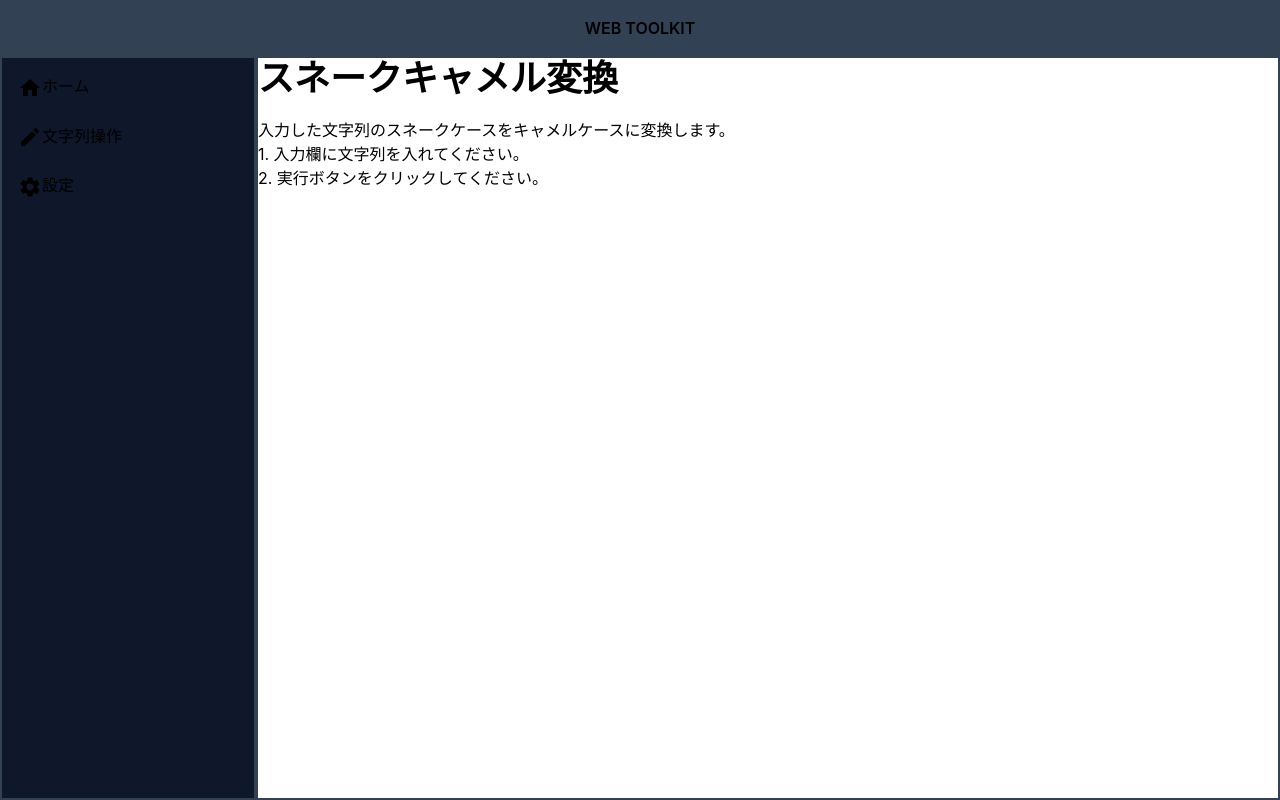
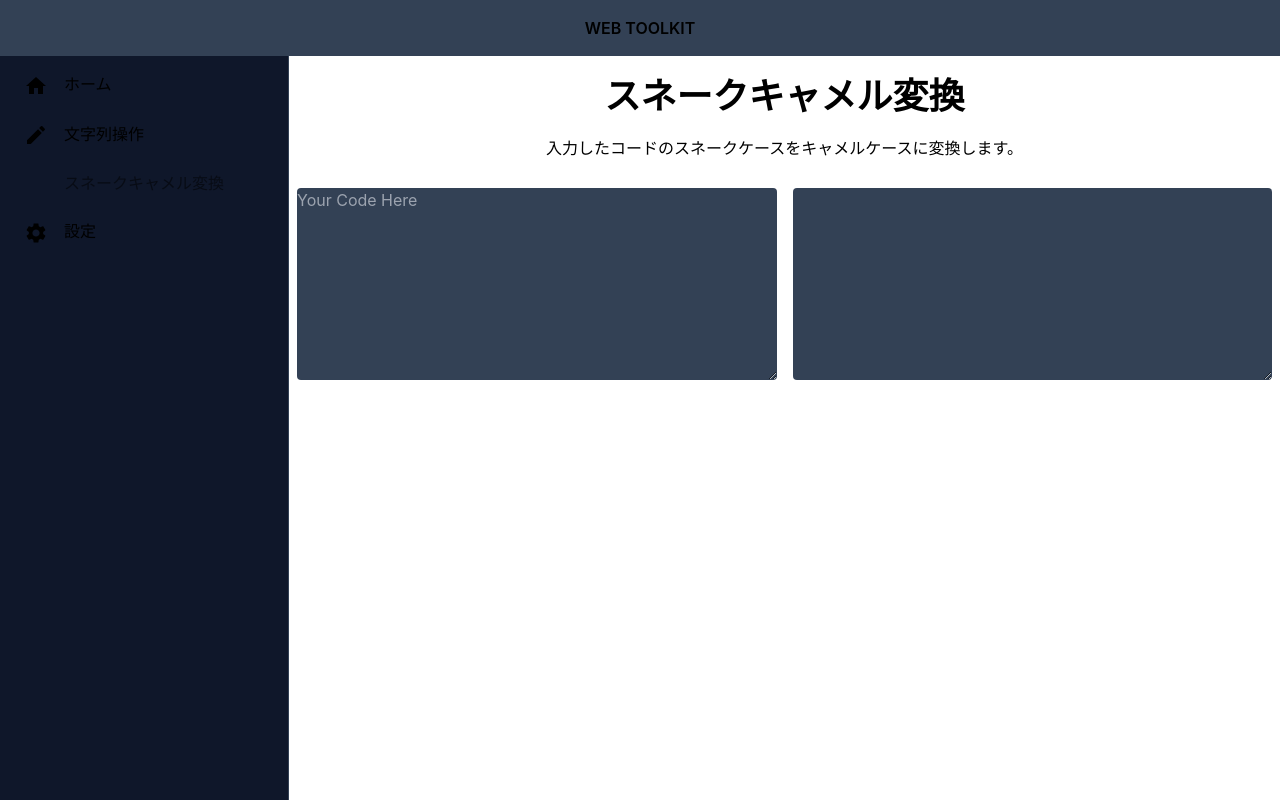
Before and after one commit to sinnlosses/webtools, a Next.js app: page /string/snake-to-camel in a window 1280 px wide. Built offline with nearby package versions, Linux system fonts and the light colour scheme.

Commit message:
サイドバーの親子関係定義完了

```diff
--- a/components/Layouts/Layouts.tsx
+++ b/components/Layouts/Layouts.tsx
@@ -7,11 +7,11 @@ const Layout = ( { children}: { children: ReactElement }) => {
     return (
       <div className="min-h-screen flex flex-col">
         <Navigationbar />
-        <div className="flex flex-col md:flex-row flex-1">
-          <aside className="bg-slate-900 w-full md:w-64 border-2 border-solid border-slate-700">
+        <div className="flex flex-1 w-full">
             <Sidebar />
-          </aside>
-          <main className="flex-1 border-2 border-solid border-slate-700">{children}</main>
+            <main className="flex-1 border-l border-solid border-slate-700">
+                {children}
+            </main>
         </div>
     </div>
     );
--- a/components/Sidebar/Sidebar.tsx
+++ b/components/Sidebar/Sidebar.tsx
@@ -1,25 +1,64 @@
 import React from 'react'
 import Link from 'next/link'
-import {SidebarData} from './SidebarData'
+import {Home, ToolContents, Setting} from './SidebarData'
+
+type ParentType = {
+  title: string,
+  icon: JSX.Element,
+  link: string,
+};
+
+type ChildType = {
+  title: string,
+  link: string,
+};
+
+const ParentContent = (props: ParentType) => {
+  return (
+    <li className='m-2' key={props.title}>
+    <Link href={props.link}>
+      <a className={`flex p-2 rounded hover:bg-slate-700 cursor-pointer`}>
+        <div className='mx-2'>{props.icon}</div>
+        <div className='mx-2'>{props.title}</div>
+      </a>
+    </Link>
+  </li>
+  );
+};
+
+const ChildContent = (props: ChildType) => {
+  return (
+    <li className='m-2' key={props.title}>
+    <Link href={props.link}>
+      <a className={`flex p-2 rounded hover:bg-slate-700 cursor-pointer`}>
+        <div className='mx-2 opacity-50'>{props.title}</div>
+      </a>
+    </Link>
+  </li>
+  );
+};
 
 export default function Sidebar() {
   return (
-    <aside className='bg-slate-900 w-full md:w-60'>
+    <aside className='bg-slate-900 md:w-72 hidden md:block'>
       <nav>
         <ul>
-          {SidebarData.map((value, key) => (
-            <li className='m-2' key={key}>
-              <Link href={value.link}>
-                <a
-                  className={`flex flex-row p-2 bg-slate-900 rounded
-                              hover:bg-slate-700 cursor-pointer`}
-                >
-                  <div>{value.icon}</div>
-                  <div>{value.title}</div>
-                </a>
-              </Link>
-            </li>
+          {/* ホーム */}
+          <ParentContent title={Home.title} icon={Home.icon} link={Home.link} />
+
+          {/* Webツール */}
+          {ToolContents.map((pvalue, key) => (
+            <>
+              <ParentContent title={pvalue.title} icon={pvalue.icon} link={pvalue.link} />
+              <div className='ml-10'>
+                {pvalue.children.map((cvalue, key) => (
+                    <ChildContent title={cvalue.title} link={cvalue.link} />
+                ))}
+              </div>
+            </>
           ))}
+          {/* 設定 */}
+          <ParentContent title={Setting.title} icon={Setting.icon} link={Setting.link} />
         </ul>
       </nav>
     </aside>
--- a/components/Sidebar/SidebarData.tsx
+++ b/components/Sidebar/SidebarData.tsx
@@ -1,23 +1,31 @@
 import React from 'react'
-import KeyboardArrowRightIcon from '@mui/icons-material/KeyboardArrowRight';
 import HomeIcon from '@mui/icons-material/Home';
 import ModeEditIcon from '@mui/icons-material/ModeEdit';
 import SettingsIcon from '@mui/icons-material/Settings';
 
-export const SidebarData = [
-    {
+
+export const Home = {
     title: "ホーム",
     icon: <HomeIcon />,
     link: "/",
-    },
+};
+
+export const ToolContents = [
     {
         title: "文字列操作",
         icon: <ModeEditIcon />,
         link: "./string",
+        children: [
+            {
+                title: "スネークキャメル変換",
+                link: "./string/snake-to-camel"
             },
-    {
+        ],
+    },
+];
+
+export const Setting = {
     title: "設定",
     icon: <SettingsIcon />,
     link: "./Test",
-    },
-]
+};
--- a/pages/string/snake-to-camel.tsx
+++ b/pages/string/snake-to-camel.tsx
@@ -7,15 +7,15 @@ const SnakeToCamel = () => {
             <Head>
                 <title>スネークキャメル変換</title>
             </Head>
-            <div className='justify-center'>
-                <h1 className='text-4xl mb-5 font-bold'>スネークキャメル変換</h1>
+            <div className='flex flex-col justify-center items-center'>
+                <h1 className='text-4xl my-5 font-bold'>スネークキャメル変換</h1>
                 <p>
-                    入力した文字列のスネークケースをキャメルケースに変換します。
+                    入力したコードのスネークケースをキャメルケースに変換します。
                 </p>
-                <p>
-                    1. 入力欄に文字列を入れてください。<br />
-                    2. 実行ボタンをクリックしてください。
-                </p>
+            </div>
+            <div className='flex flex-col md:flex-row my-5'>
+                <textarea rows={5} placeholder="Your Code Here" className='bg-slate-700 m-2 rounded w-full md:w-1/2 focus:ring-blue-500'></textarea>
+                <textarea rows={8} className='bg-slate-700 m-2 rounded w-full md:w-1/2 focus:ring-blue-500'></textarea>
             </div>
         </>
 
```
Lines whose indentation alone changed are shown as unchanged.
